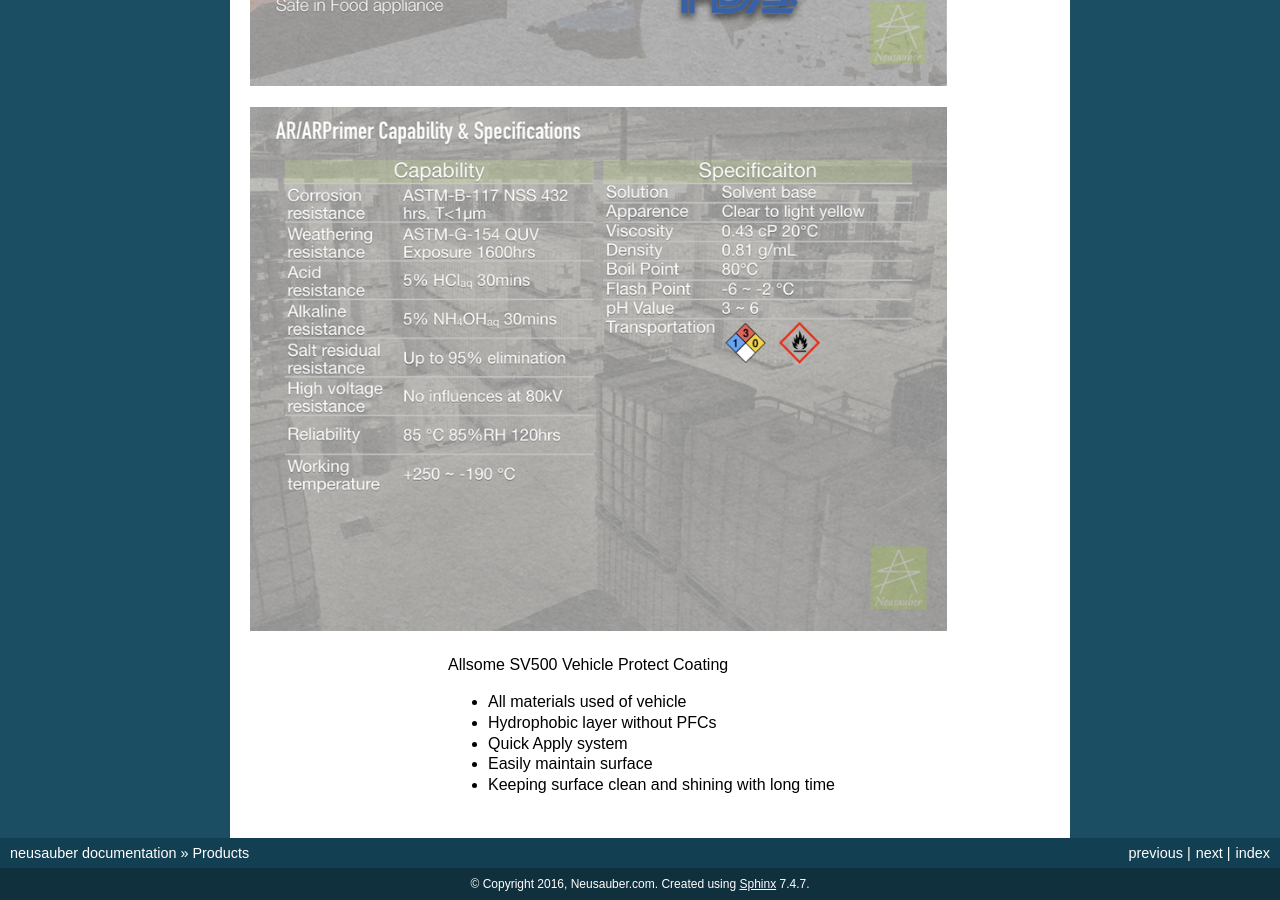
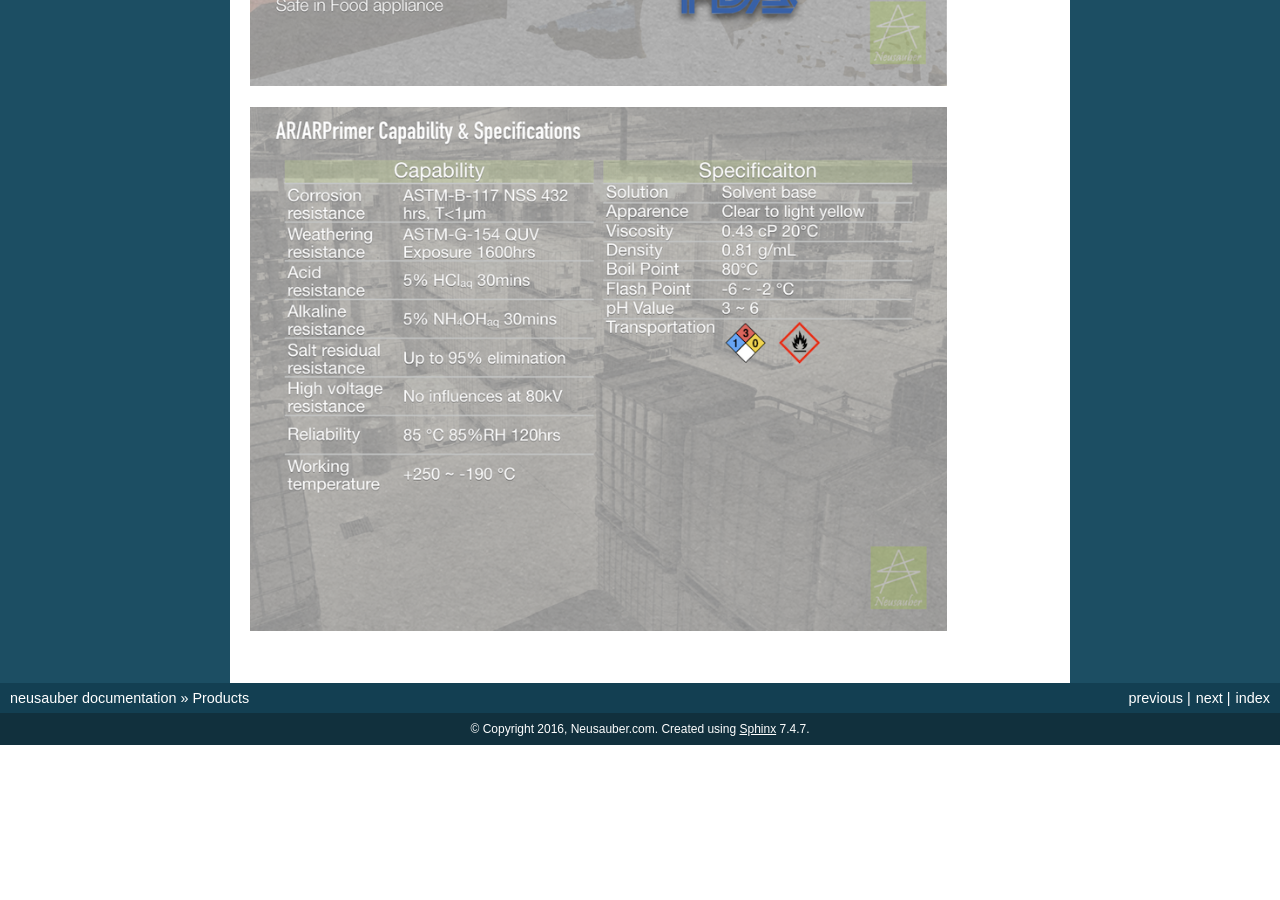
Before and after one commit to rexiap/neusauber, a Sphinx documentation site: the page built from docs/products.rst, in a window 1280 px wide and 900 px high, scrolled down 4351 px. Built offline with Sphinx 7.4.7, drawn with Linux system fonts in a browser that asks for light colours; after the commit the page ends 5096 px from its top, so only the background shows below that.

Commit message:
Google Docs reST Editor@2017-12-18 15:34:38

```diff
--- a/docs/products.rst
+++ b/docs/products.rst
@@ -28,27 +28,6 @@
 
 
 |REPLACE2|
-
-.. _h2c1d74277104e41780968148427e:
-
-
-
-
-
-+--------------------------------------------------+---+
-|Allsome SV500 Vehicle Protect Coating             |   |
-|                                                  |   |
-|* All materials used of vehicle                   |   |
-|                                                  |   |
-|* Hydrophobic layer without PFCs                  |   |
-|                                                  |   |
-|* Quick Apply system                              |   |
-|                                                  |   |
-|* Easily maintain surface                         |   |
-|                                                  |   |
-|* Keeping surface clean and shining with long time|   |
-|                                                  |   |
-+--------------------------------------------------+---+
 
 
 .. bottom of content
```
